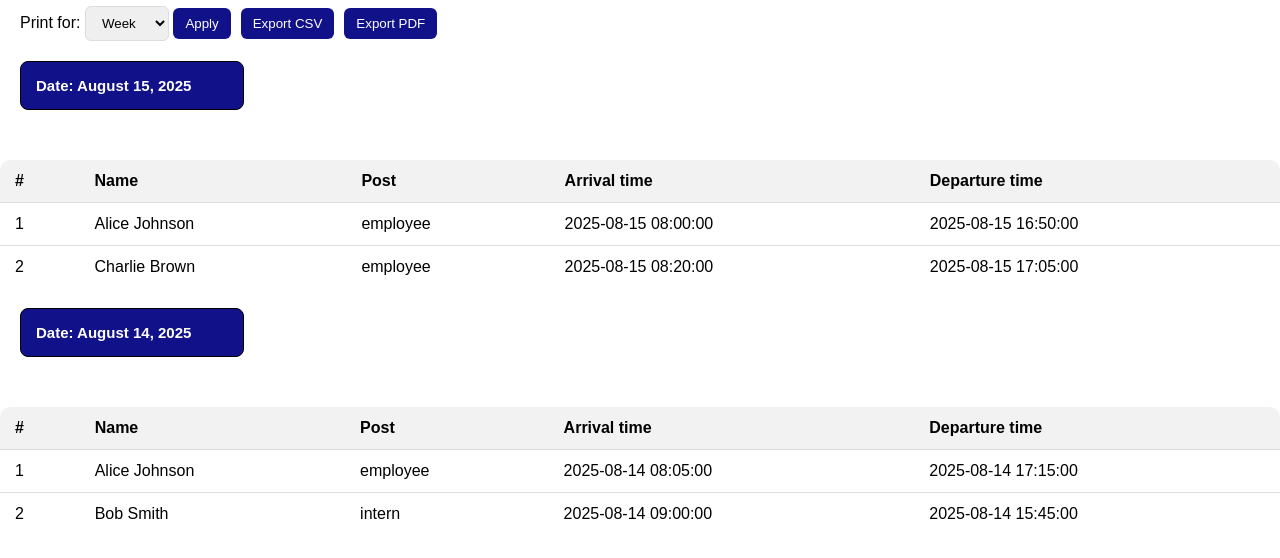
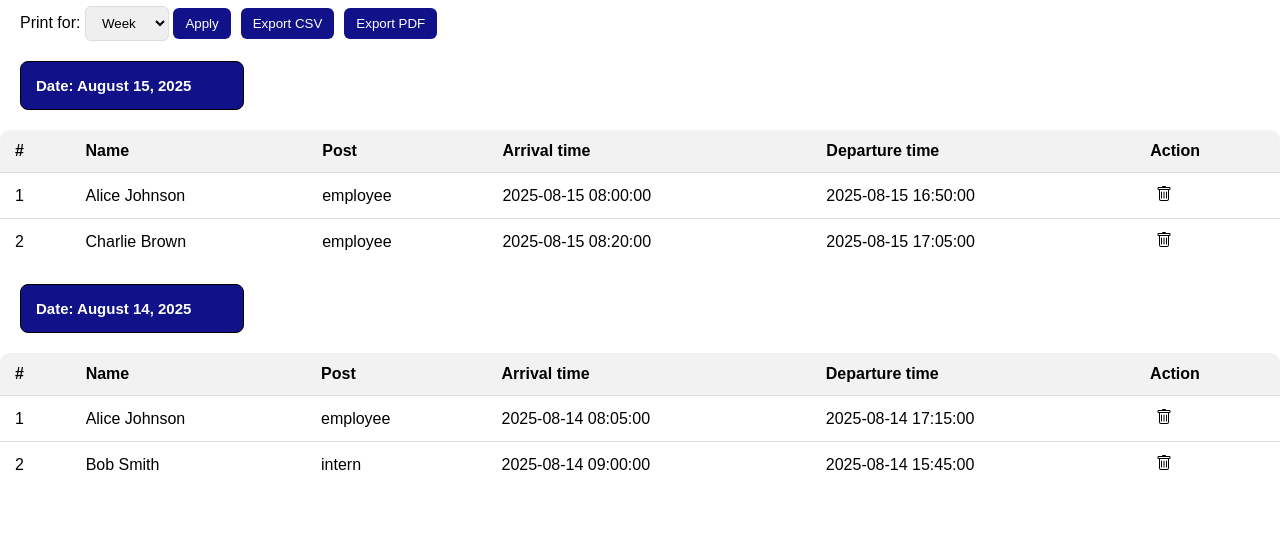
Before and after one commit to megane11/tagus-finger_print, a PHP site: page /presence.php in a window 1280 px wide. Shown: the part 114-672 px from the top of the page. Run offline with PHP 8.4, Linux system fonts and the light colour scheme; data comes from the database, SQL or seed files in the repository; some libraries are stand-ins or nearby versions.

Commit message:
COMMIT 8

```diff
--- a/assets/css/style1.css
+++ b/assets/css/style1.css
@@ -31,7 +31,7 @@ body {
 
 .date1 {
   margin: 20px;
-  margin-bottom: 50px;
+  /* margin-bottom: 50px; */
   padding: 15px;
   border-radius: 8px;
   border: 1px solid black;
--- a/presence.php
+++ b/presence.php
@@ -15,7 +15,7 @@ $filterType = $_GET['filterType'] ?? '';
 $filterValue = $_GET['filterValue'] ?? '';
 $search = $_GET['search'] ?? '';
 
-$sql = "SELECT e.employee_name, e.post, p.arrival_time, p.departure_time, p.date
+$sql = "SELECT e.employee_id, e.employee_name, e.post, p.arrival_time, p.departure_time, p.date
         FROM presence p
         JOIN employees e ON p.employee_id = e.employee_id
         WHERE 1=1";
@@ -48,13 +48,22 @@ if ($result && $result->num_rows > 0) {
 ?>
 <!DOCTYPE html>
 <html lang="en">
+
 <head>
   <meta charset="UTF-8">
   <meta name="viewport" content="width=device-width, initial-scale=1.0">
   <title>PRESENCE LIST</title>
   <link rel="stylesheet" href="assets/css/style1.css">
 </head>
+
 <body>
+
+  <?php if (isset($_GET['msg'])): ?>
+    <p style="color:green;"><?= htmlspecialchars($_GET['msg']) ?></p>
+  <?php elseif (isset($_GET['error'])): ?>
+    <p style="color:red;"><?= htmlspecialchars($_GET['error']) ?></p>
+  <?php endif; ?>
+
 
   <nav class="nav">
     <div class="logo-container">
@@ -104,8 +113,10 @@ if ($result && $result->num_rows > 0) {
             <th>Post</th>
             <th>Arrival time</th>
             <th>Departure time</th>
+            <th>Action</th>
           </tr>
           </thead>
+
           <tbody>
             <?php $count = 1; ?>
             <?php foreach ($rows as $row): ?>
@@ -115,9 +126,21 @@ if ($result && $result->num_rows > 0) {
                 <td><?= htmlspecialchars($row['post']) ?></td>
                 <td><?= htmlspecialchars($row['arrival_time']) ?></td>
                 <td><?= htmlspecialchars($row['departure_time']) ?></td>
+                <td>
+                  <form method="POST" action="delete_employee.php"
+                    onsubmit="return confirm('Are you sure you want to delete this employee? This action cannot be undone.');"
+                    style="display:inline;">
+                    <input type="hidden" name="employee_id" value="<?= $row['employee_id'] ?>">
+                    <button type="submit" style="background:none;border:none;cursor:pointer;">
+                      <img src="assets/images/trash.svg" alt="">
+                    </button>
+                  </form>
+
+                </td>
               </tr>
             <?php endforeach; ?>
           </tbody>
+
       </table>
     <?php endforeach; ?>
   <?php else: ?>
@@ -130,5 +153,6 @@ if ($result && $result->num_rows > 0) {
   <script src="https://cdnjs.cloudflare.com/ajax/libs/jspdf-autotable/3.5.25/jspdf.plugin.autotable.min.js"></script>
   <script src="assets/js/presence.js"></script>
 </body>
+
 </html>
 <?php $conn->close(); ?>
```
Also changed, not shown: delete_employee.php (added, +29 -0 lines), assets/images/trash.svg (added). Lines whose indentation alone changed are shown as unchanged.
